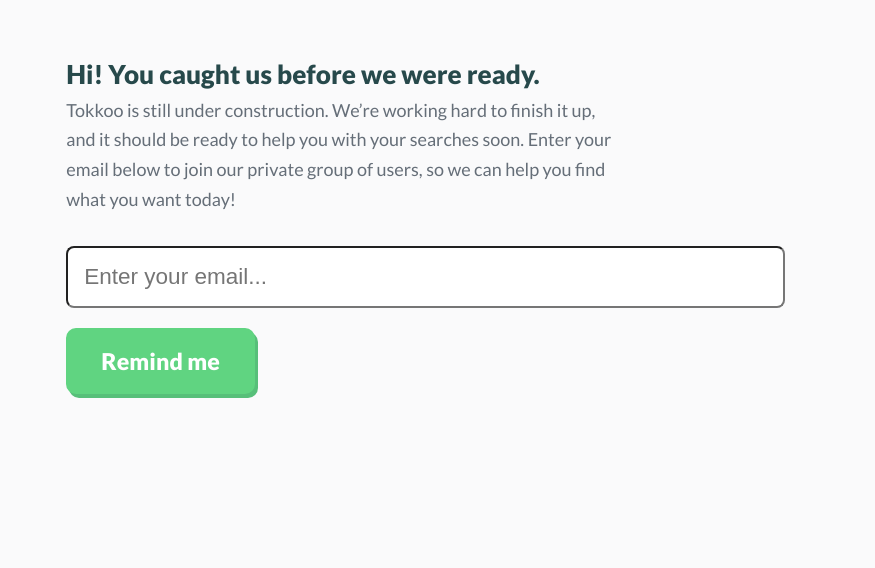
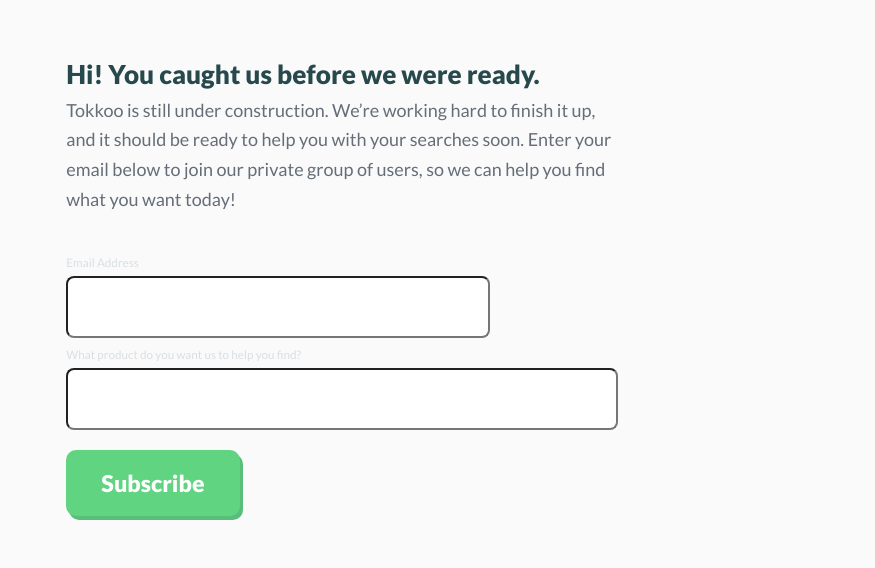
Before and after one commit to AlexShrestha/tokkoo, a plain HTML site: page signup-3.html in a window 1280 px wide. Shown: the part 232-800 px from the top of the page, without its empty margins (203-1078 px from the left). Drawn offline with Linux system fonts and the light colour scheme.

Commit message:
updated forms 2 and 3

```diff
--- a/signup-3.html
+++ b/signup-3.html
@@ -57,19 +57,28 @@
 
     </div>
      <div class="row">
-      <div class="col-xs-12 col-sm-8 col-sm-offset-2">
+      <div class="col-lg-6 col-sm-8 col-sm-offset-2">
         <div class="signup-form">
            <!-- Begin MailChimp Signup Form -->
 				<div id="mc_embed_signup">
-            <form action="https://builtbykrit.us8.list-manage.com/subscribe/post?u=4dbc5f6e5778e34c898abfe33&amp;id=3c2206a079&SITE=Free&PRICE=25" method="post" id="mc-embedded-subscribe-form" name="mc-embedded-subscribe-form" class="validate" target="_blank" novalidate>
+					<form action="//tokkoo.us16.list-manage.com/subscribe/post?u=83bac7efd8a1f41dafd6059f3&amp;id=91da5eceed" method="post" id="mc-embedded-subscribe-form" name="mc-embedded-subscribe-form" class="validate" target="_blank" novalidate>
   					  <div id="mc_embed_signup_scroll">
-                <input type="email" value="" name="EMAIL" id="mce-EMAIL" placeholder="Enter your email...">
-                <div id="mce-responses">
+
+							<div class="mc-field-group">
+							<label for="mce-EMAIL">Email Address </label>
+							<input type="email" value="" name="EMAIL" class="required email" id="mce-EMAIL">
+              </div>
+
+							<div class="mc-field-group">
+							<label for="mce-MMERGE2">What product do you want us to help you find? </label>
+							<input type="text" value="" name="MMERGE2" class="" id="mce-MMERGE2">
+						</div>
+							<div id="mce-responses" class="clear">
 							<div class="response" id="mce-error-response" style="display:none"></div>
 							<div class="response" id="mce-success-response" style="display:none"></div>
 						</div>    <!-- real people should not fill this in and expect good things - do not remove this or risk form bot signups-->
-                <div style="position: absolute; left: -5000px;" aria-hidden="true"><input type="text" name="b_4dbc5f6e5778e34c898abfe33_3c2206a079" tabindex="-1" value=""></div>
-                <input type="submit" value="Remind me" name="subscribe" id="mc-embedded-subscribe" class="button">
+  							  <div style="position: absolute; left: -5000px;" aria-hidden="true"><input type="text" name="b_83bac7efd8a1f41dafd6059f3_c4b2ca11f5" tabindex="-1" value=""></div>
+	 								<div class="clear"><input type="submit" value="Subscribe" name="subscribe" id="mc-embedded-subscribe" class="button"></div>
   						  </div>
 					</form>
 				</div>
```
Also changed, not shown: signup-2.html (+15 -6 lines), 1 other file. Lines whose indentation alone changed are shown as unchanged.
